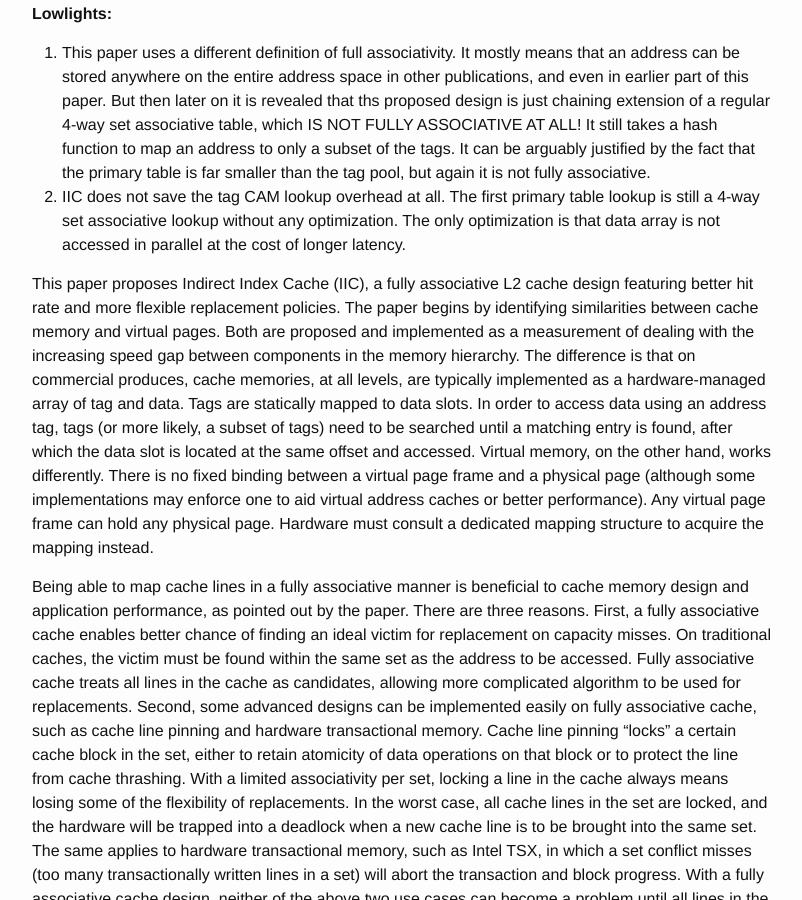
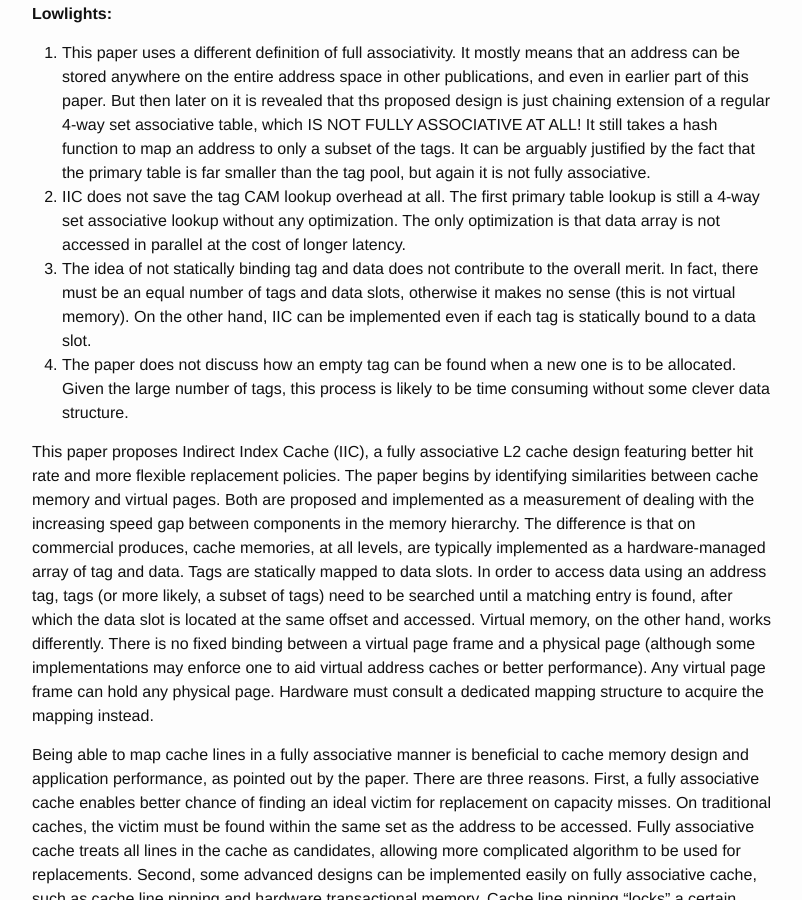
Before and after one commit to wangziqi2013/wangziqi2013.github.io, a Jekyll site: the page built from _posts/2020-05-22-iic.markdown, in a window 1280 px wide and 900 px high, scrolled down 490 px. Shown: the whole window, without its empty margins (238-1040 px from the left). Built offline with Jekyll 4.4.1, drawn with Linux system fonts in a browser that asks for light colours.

Commit message:
Adding low lights

```diff
--- a/_posts/2020-05-22-iic.markdown
+++ b/_posts/2020-05-22-iic.markdown
@@ -24,6 +24,11 @@ version_mgmt:
 2. IIC does not save the tag CAM lookup overhead at all. The first primary table lookup is still a 4-way set associative
    lookup without any optimization. The only optimization is that data array is not accessed in parallel at the cost
    of longer latency.
+3. The idea of not statically binding tag and data does not contribute to the overall merit. In fact,
+   there must be an equal number of tags and data slots, otherwise it makes no sense (this is not virtual memory).
+   On the other hand, IIC can be implemented even if each tag is statically bound to a data slot.
+4. The paper does not discuss how an empty tag can be found when a new one is to be allocated. Given the large number
+   of tags, this process is likely to be time consuming without some clever data structure.
 
 This paper proposes Indirect Index Cache (IIC), a fully associative L2 cache design featuring better hit rate and more flexible
 replacement policies. The paper begins by identifying similarities between cache memory and virtual pages. Both are
```
